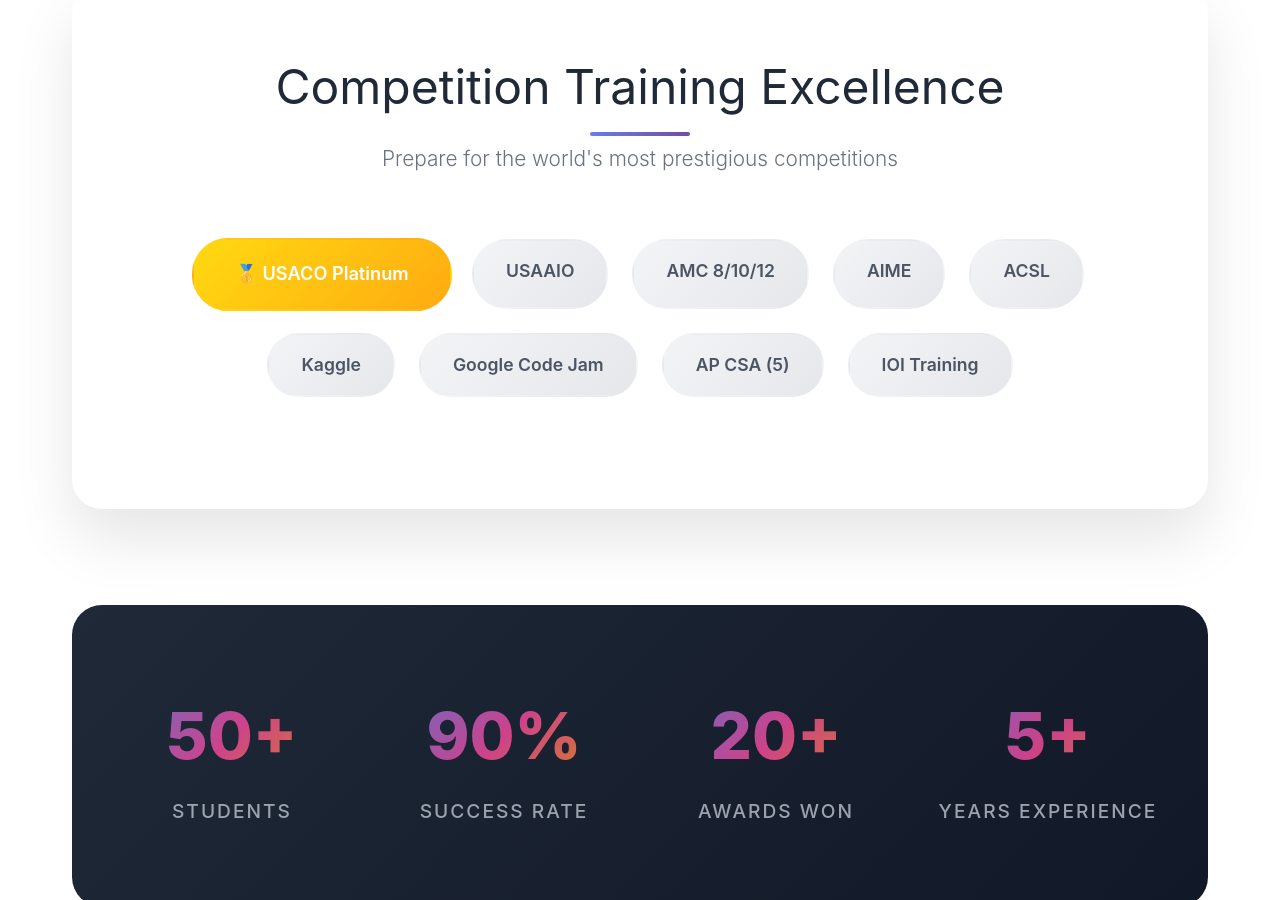
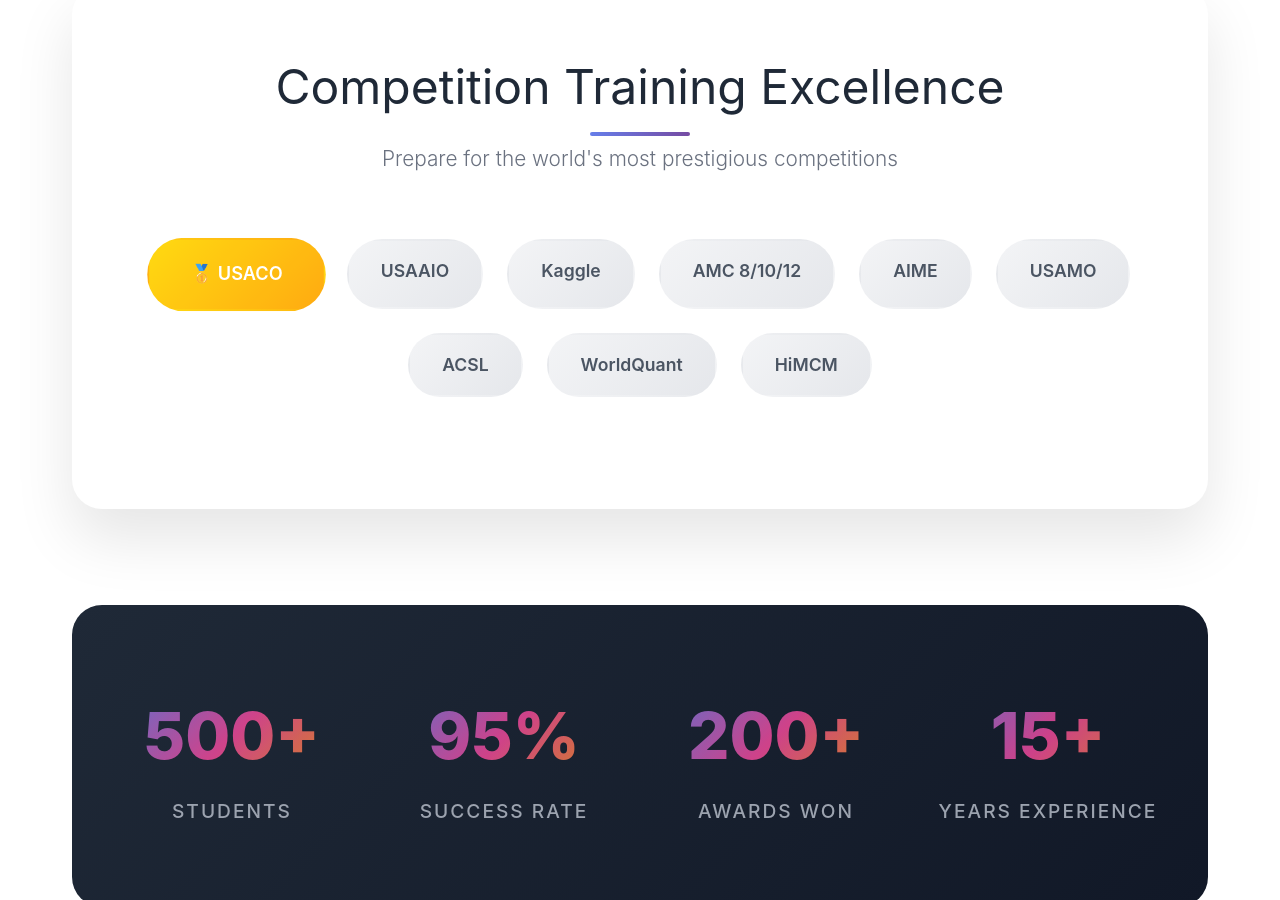
Before and after one commit to hangzhaosbu/aicoding, a Jekyll site: the page built from index.md, in a window 1280 px wide and 900 px high, scrolled down 2498 px. Built offline with Jekyll 4.4.1, drawn with Linux system fonts in a browser that asks for light colours.

Commit message:
Update index.md

```diff
--- a/index.md
+++ b/index.md
@@ -743,17 +743,17 @@
 
   <div class="competition-badges">
     <span class="badge badge-gold">
-      <span class="en-content">🥇 USACO Platinum</span>
-      <span class="zh-content">🥇 USACO 白金</span>
+      <span class="en-content">🥇 USACO</span>
+      <span class="zh-content">🥇 USACO</span>
     </span>
     <span class="badge">USAAIO</span>
+    <span class="badge">Kaggle</span>
     <span class="badge">AMC 8/10/12</span>
     <span class="badge">AIME</span>
+    <span class="badge">USAMO</span>
     <span class="badge">ACSL</span>
-    <span class="badge">Kaggle</span>
-    <span class="badge">Google Code Jam</span>
-    <span class="badge">AP CSA (5)</span>
-    <span class="badge">IOI Training</span>
+    <span class="badge">WorldQuant</span>
+    <span class="badge">HiMCM</span>
   </div>
 </section>
 
@@ -761,7 +761,7 @@
 <section class="stats-section">
   <div class="stats-grid">
     <div class="stat-item">
-      <div class="stat-number">50+</div>
+      <div class="stat-number">500+</div>
       <div class="stat-label">
         <span class="en-content">Students</span>
         <span class="zh-content">学生</span>
@@ -769,7 +769,7 @@
     </div>
 
     <div class="stat-item">
-      <div class="stat-number">90%</div>
+      <div class="stat-number">95%</div>
       <div class="stat-label">
         <span class="en-content">Success Rate</span>
         <span class="zh-content">成功率</span>
@@ -777,7 +777,7 @@
     </div>
 
     <div class="stat-item">
-      <div class="stat-number">20+</div>
+      <div class="stat-number">200+</div>
       <div class="stat-label">
         <span class="en-content">Awards Won</span>
         <span class="zh-content">获得奖项</span>
@@ -785,7 +785,7 @@
     </div>
 
     <div class="stat-item">
-      <div class="stat-number">5+</div>
+      <div class="stat-number">15+</div>
       <div class="stat-label">
         <span class="en-content">Years Experience</span>
         <span class="zh-content">年经验</span>
```
